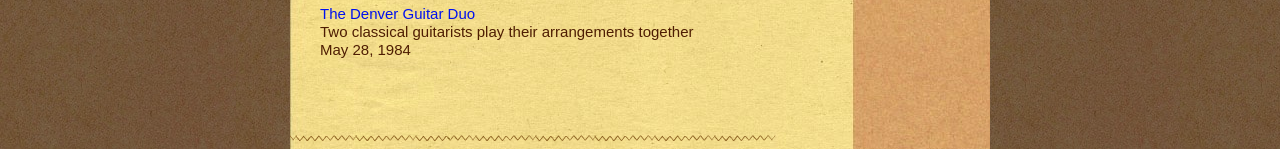
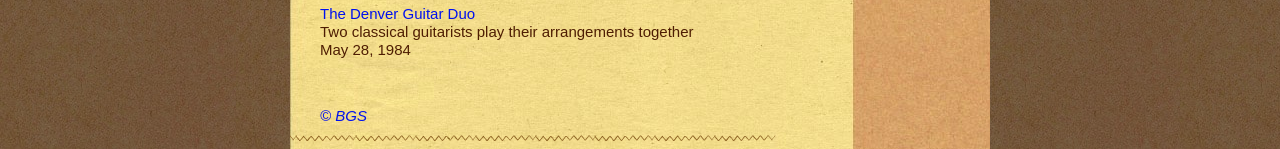
Before and after one commit to boulderguitarsociety/boulderguitarsociety.github.io, a Jekyll site: the page built from Memories.html, in a window 1280 px wide and 900 px high, scrolled down 1503 px. Shown: the part 751-900 px from the top of the window. Built offline with Jekyll 4.4.1, drawn with Linux system fonts in a browser that asks for light colours.

Commit message:
add copyright to other pages

```diff
--- a/Memories.html
+++ b/Memories.html
@@ -46,6 +46,9 @@
    {% endfor %}
 
    <div id="footer">
+      <div id="footlinks">
+         <div><i><a href="/Copyright.html">&copy; BGS</a></i></div>
+      </div>
       <div id="wgly3">
          <img src="/stylings/PrintedPaper_line-3_3.png" alt="">
       </div>
--- a/Stars.html
+++ b/Stars.html
@@ -111,6 +111,9 @@
          </ul>
 
          <div id="footer">
+            <div id="footlinks">
+               <div><i><a href="/Copyright.html">&copy; BGS</a></i></div>
+            </div>
             <div id="wgly3">
                <img src="/stylings/PrintedPaper_line-3_3.png" alt="">
             </div>
```
